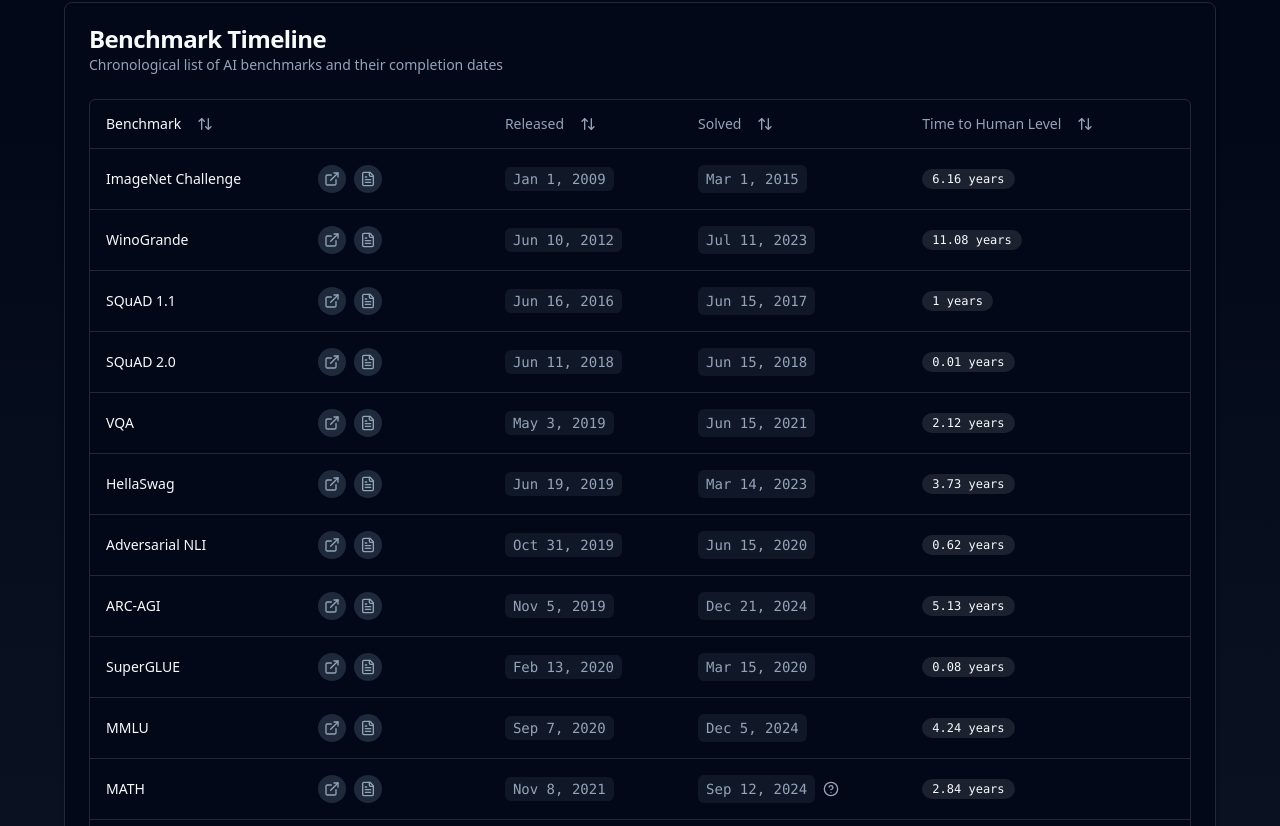
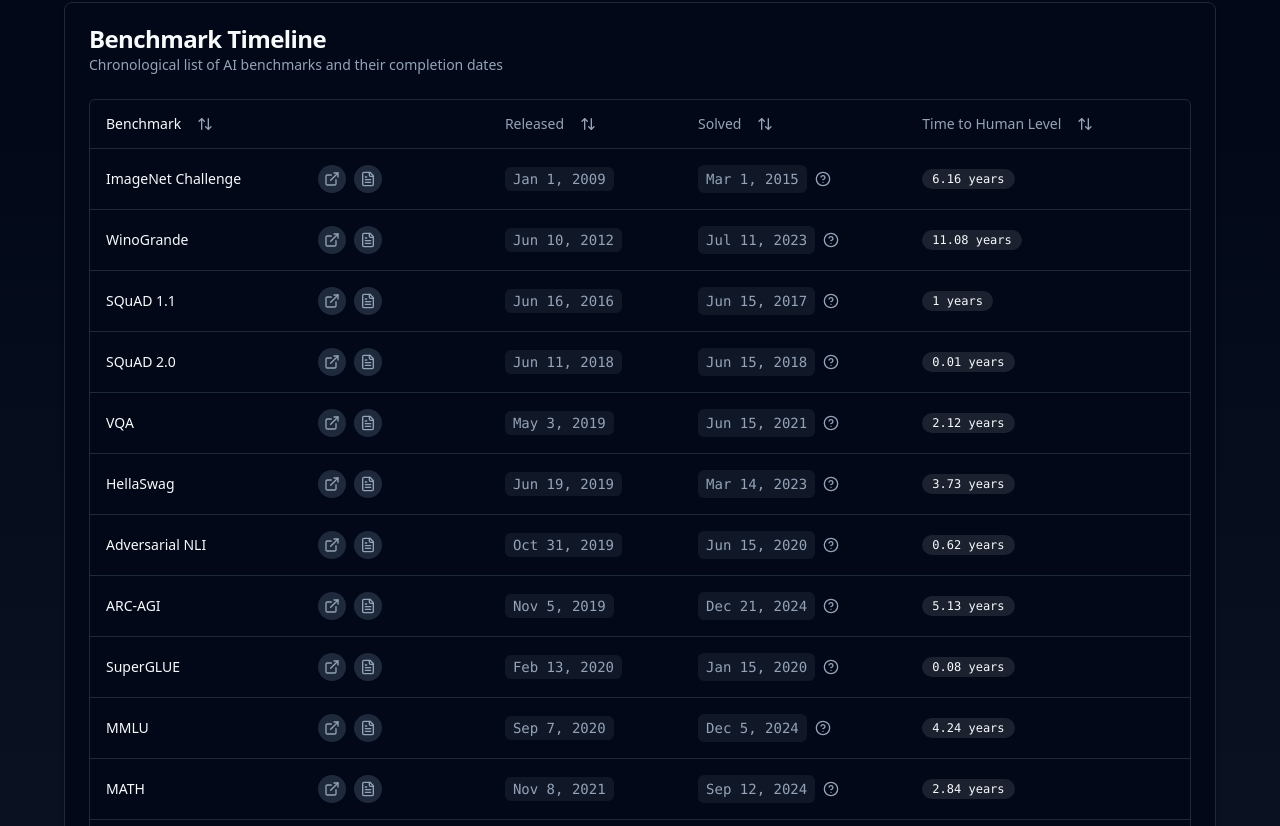
Before and after one commit to mrconter1/h-matched-tracker, a Next.js app: page / in a window 1280 px wide. Shown: the part 1054-1880 px from the top of the page. Built offline with nearby package versions, Linux system fonts and the light colour scheme.

Commit message:
Add sources for superglue

```diff
--- a/src/components/BrokenBenchmarks.tsx
+++ b/src/components/BrokenBenchmarks.tsx
@@ -359,7 +359,7 @@ export default function BrokenBenchmarks() {
                           <span className="bg-muted/50 px-2 py-1 rounded-md text-sm">
                             {formattedDates[`${item.benchmark}-solved`] || ''}
                           </span>
-                          {item.solved && item.solved.humanPerformance && (
+                          {item.solved && (item.solved.source || item.solved.humanPerformance || item.solved.achievementSource) && (
                             <TooltipProvider>
                               <RadixTooltip>
                                 <TooltipTrigger className="cursor-help inline-flex">
@@ -372,11 +372,11 @@ export default function BrokenBenchmarks() {
                                 >
                                   <div className="space-y-2">
                                     <div>
-                                      <p className="font-semibold">AI Achievement</p>
+                                      <p className="font-semibold">Achievement Details</p>
                                       <p className="text-sm text-muted-foreground">
                                         Score: {item.solved.score}
-                                        {item.solved.achievementSource && (
-                                          <> • <a href={item.solved.achievementSource} target="_blank" rel="noopener noreferrer" className="underline">
+                                        {item.solved.source && (
+                                          <> • <a href={item.solved.source} target="_blank" rel="noopener noreferrer" className="underline">
                                             Source
                                           </a></>
                                         )}
--- a/src/data/benchmarks.ts
+++ b/src/data/benchmarks.ts
@@ -120,10 +120,10 @@ export const benchmarkData: Benchmark[] = [
     benchmark: "SuperGLUE",
     release: "2020-02-13",
     solved: {
-      date: "2020-03-15",
-      model: "BERT",
-      score: "90.0%",
-      source: "https://super.gluebenchmark.com/",
+      date: "2020-01-15",
+      model: "T5",
+      score: "89.3%",
+      source: "https://aiindex.stanford.edu/wp-content/uploads/2024/04/HAI_2024_AI-Index-Report.pdf"
     },
     url: "https://super.gluebenchmark.com/",
     paperUrl: "https://arxiv.org/pdf/1905.00537"
```
